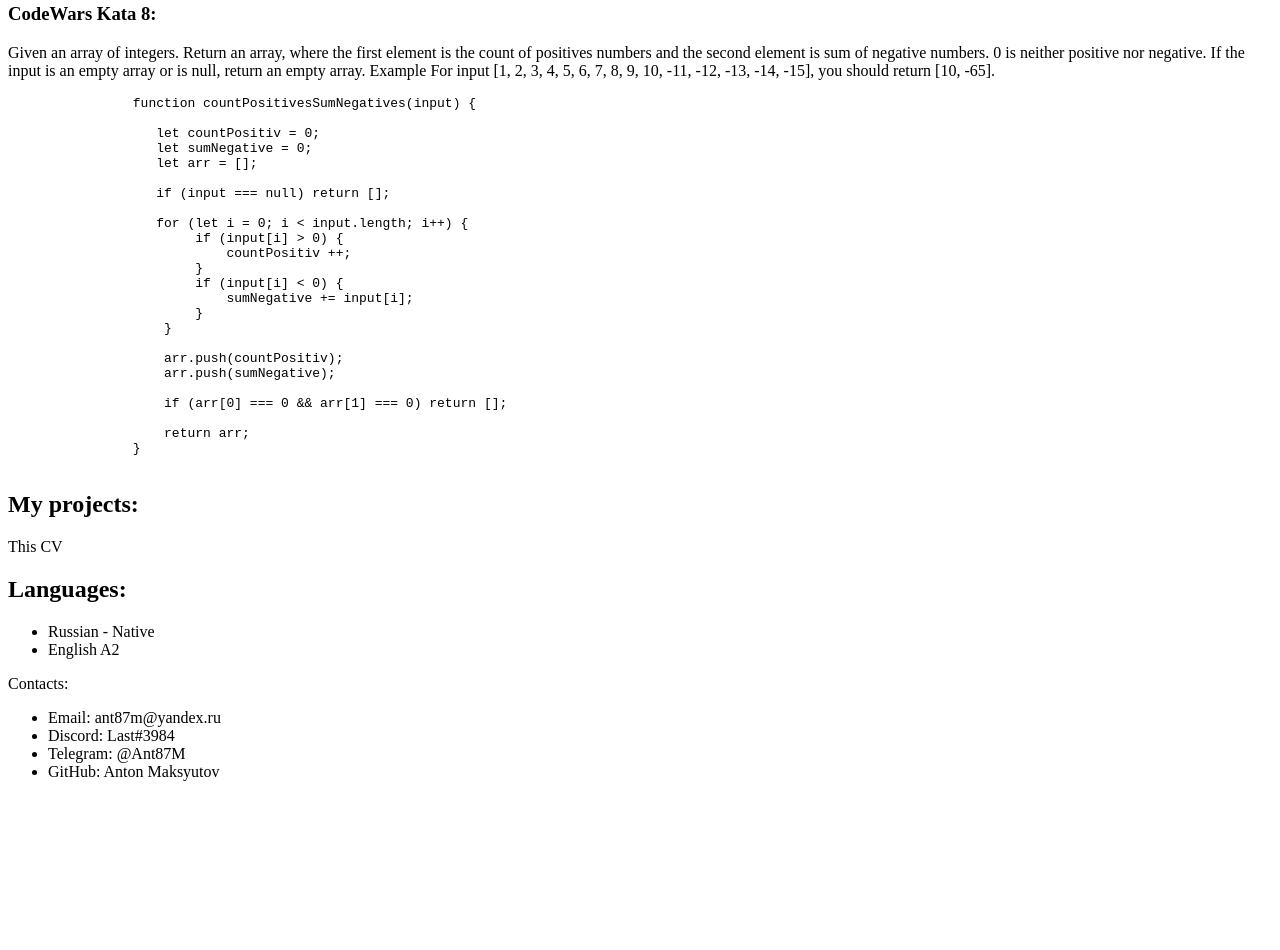
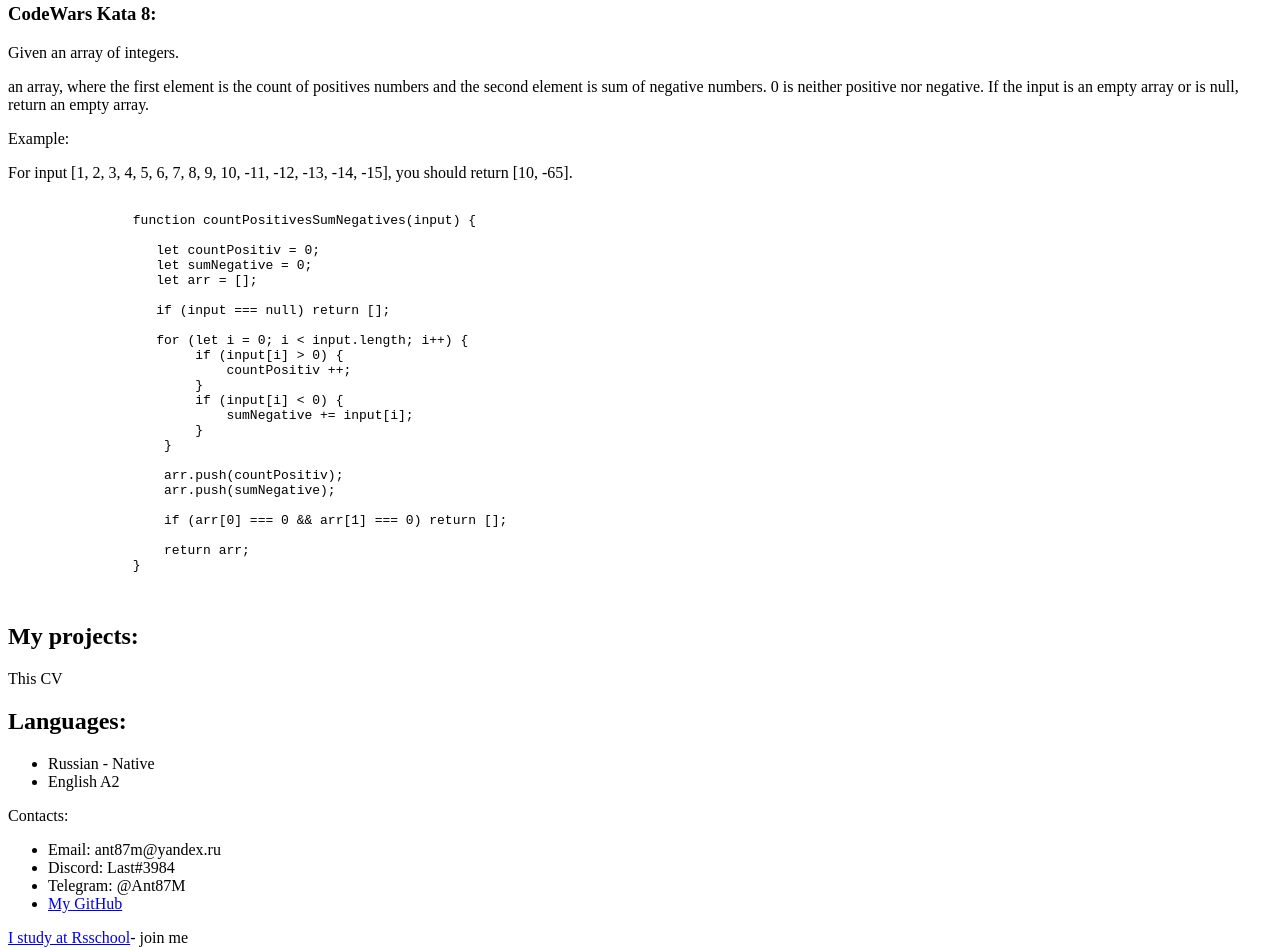
Before and after one commit to AntonMaksyutov/rsschool-cv, a plain HTML site: page index.html in a window 1280 px wide. Shown: the part 715-1665 px from the top of the page. Before the commit the page ends 1512 px from the top, so only its background shows below. Drawn offline with Linux system fonts and the light colour scheme.

Commit message:
docs: add logo in html andadd paragraf on code

```diff
--- a/index.html
+++ b/index.html
@@ -5,10 +5,11 @@
         <title>CV</title>
     </head>
     <body>
-        <header><img src="img/IMG-20210212-WA0261.jpeg" alt="My foto" width="200" height="300">
+        <header><img src="img/my foto/IMG-20210212-WA0261.jpeg" alt="My foto" width="200" height="300">
             <h1>Anton Maksyutov</h1>
             <p id="location">Russia, Yekaterinburg</p>
         </header>
+        <main>
             <div class="about">
             <h2>About Me:</h2>
                 <p>My goal is to become a front-end developer and enjoy my work,
@@ -27,16 +28,16 @@
             <div class="code">
                 <h2>Code example</h2>
                 <h3>CodeWars Kata 8:</h3>
-            <p>Given an array of integers.
+                    <p>Given an array of integers.</p>
 
-            Return an array, where the first element is the count of positives numbers and the second element is sum of negative
+                    <p> an array, where the first element is the count of positives numbers and the second element is sum of negative
                     numbers. 0 is neither positive nor negative.
+                    If the input is an empty array or is null, return an empty array.</p>
 
-            If the input is an empty array or is null, return an empty array.
-
-            Example
-            For input [1, 2, 3, 4, 5, 6, 7, 8, 9, 10, -11, -12, -13, -14, -15], you should return [10, -65].</p>
-            <code><pre>
+                    <p>Example:</p>
+                    <p>For input [1, 2, 3, 4, 5, 6, 7, 8, 9, 10, -11, -12, -13, -14, -15], you should return [10, -65].</p>
+                <pre>
+                    <code>
                 function countPositivesSumNegatives(input) {
 
                    let countPositiv = 0;
@@ -45,11 +46,11 @@
 
                    if (input === null) return [];
 
-                   for (let i = 0; i < input.length; i++) {
+                   for (let i = 0; i &lt; input.length; i++) {
                         if (input[i] > 0) {
                             countPositiv ++;
                         }
-                        if (input[i] < 0) {
+                        if (input[i] &lt; 0) {
                             sumNegative += input[i];
                         }
                     }
@@ -61,8 +62,8 @@
 
                     return arr;
                 }
+                    </code>
                 </pre>
-            </code>
             </div>
             <div>
                 <h2>My projects:</h2>
@@ -82,8 +83,10 @@
                     <li>Email: ant87m@yandex.ru</li>
                     <li>Discord: Last#3984</li>
                     <li>Telegram: @Ant87M</li>
-                    <li>GitHub: Anton Maksyutov</li>
+                    <li><a href="https://github.com/AntonMaksyutov">My GitHub</a></li>
                 </ul>
+                <p><a href="https://rs.school/js/">I study at Rsschool</a>- join me</p>
+                <img src="img/logo/rs_school_js (1).svg" alt="logo rsschool">
             </div>
         </footer>
     </body>
```
Also changed, not shown: img/logo/rs_school_js (1).svg (added), img/my foto/IMG-20210212-WA0261.jpeg (renamed from img/IMG-20210212-WA0261.jpeg). Lines whose indentation alone changed are shown as unchanged.
